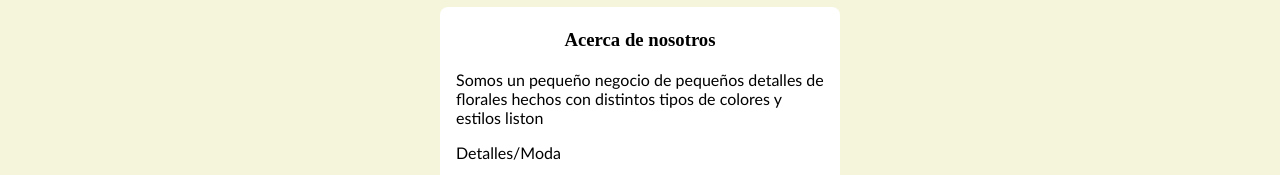
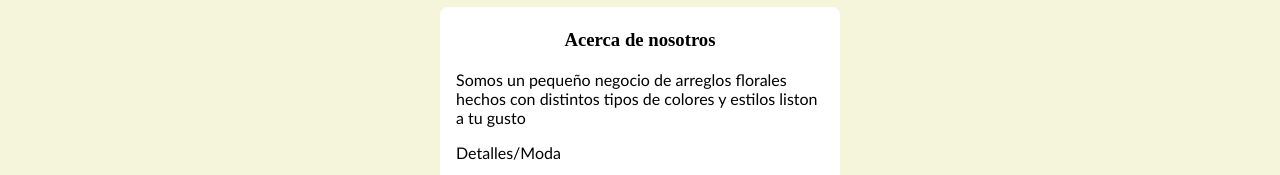
Before and after one commit to JackyBlanco/mi-sitio, a plain HTML site: page index.html in a window 1280 px wide. Shown: the part 469-644 px from the top of the page. Drawn offline with Linux system fonts and the light colour scheme.

Commit message:
Update index.html
correcion de descripcion

```diff
--- a/index.html
+++ b/index.html
@@ -16,7 +16,7 @@
      <section class="contenedor">
         <article>
             <h3>Acerca de nosotros</h3>
-            <p>Somos un pequeño negocio de pequeños detalles de florales hechos con distintos tipos de colores y estilos liston</p>
+            <p>Somos un pequeño negocio de arreglos florales hechos con distintos tipos de colores y estilos liston a tu gusto</p>
             <p>Detalles/Moda</p>
             <p>🗓 Lunes a viernes de 8am a 7pm</p>
             <p>📍1ra.Ave 2-94 Barrio Ingenio</p>
```
